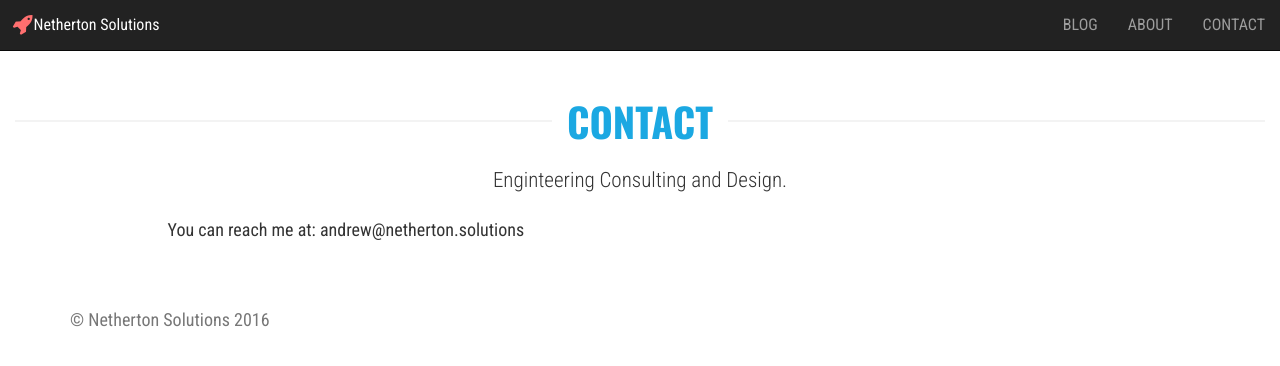
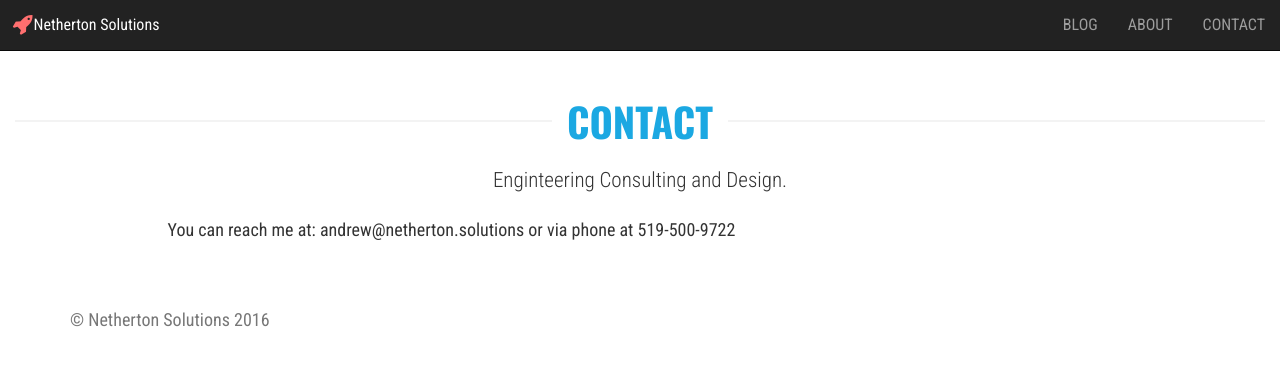
Before and after one commit to andrewnetherton/NethertonSolutions, a Jekyll site: the page built from _pages/contact.md, in a window 1280 px wide. Shown: the top 366 px of the page. Built offline with Jekyll 4.4.1, drawn with Linux system fonts in a browser that asks for light colours; nearby versions of some CDN libraries.

Commit message:
did stuff Jon told me to

```diff
--- a/_includes/header.html
+++ b/_includes/header.html
@@ -58,7 +58,7 @@
                     <span class="icon-bar"></span>
                     <span class="icon-bar"></span>
                 </button>
-                <a class="navbar-brand" href="/"><i class="fa fa-rocket"></i> {{ site.data.global.title }}</a>
+                <a class="navbar-brand" href="{{ site.data.global.url }}"><i class="fa fa-rocket"></i> {{ site.data.global.title }}</a>
             </div>
             <div id="navbar" class="navbar-collapse collapse">
                 <ul class="nav navbar-nav navbar-right">
--- a/_pages/contact.md
+++ b/_pages/contact.md
@@ -4,4 +4,4 @@ title: Contact
 permalink: /contact/
 ---
 
-You can reach me at: andrew@netherton.solutions
+You can reach me at: andrew@netherton.solutions or via phone at 519-500-9722
```
